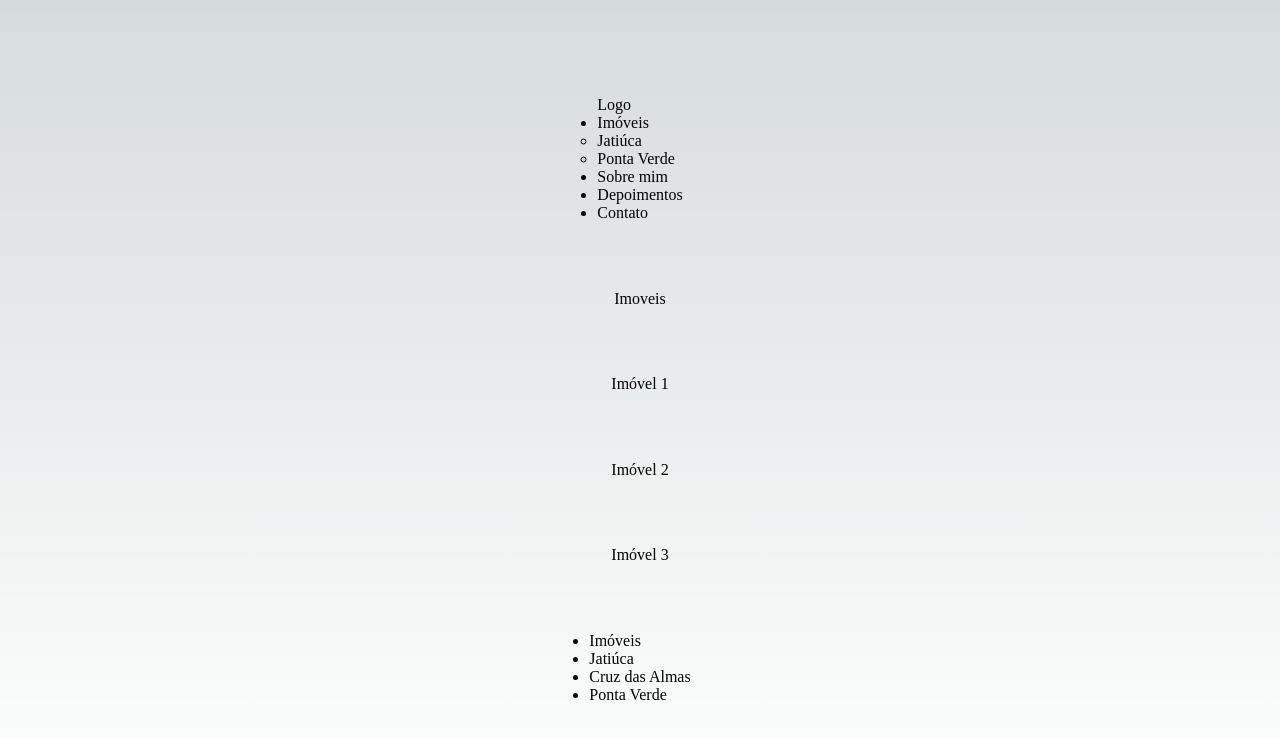
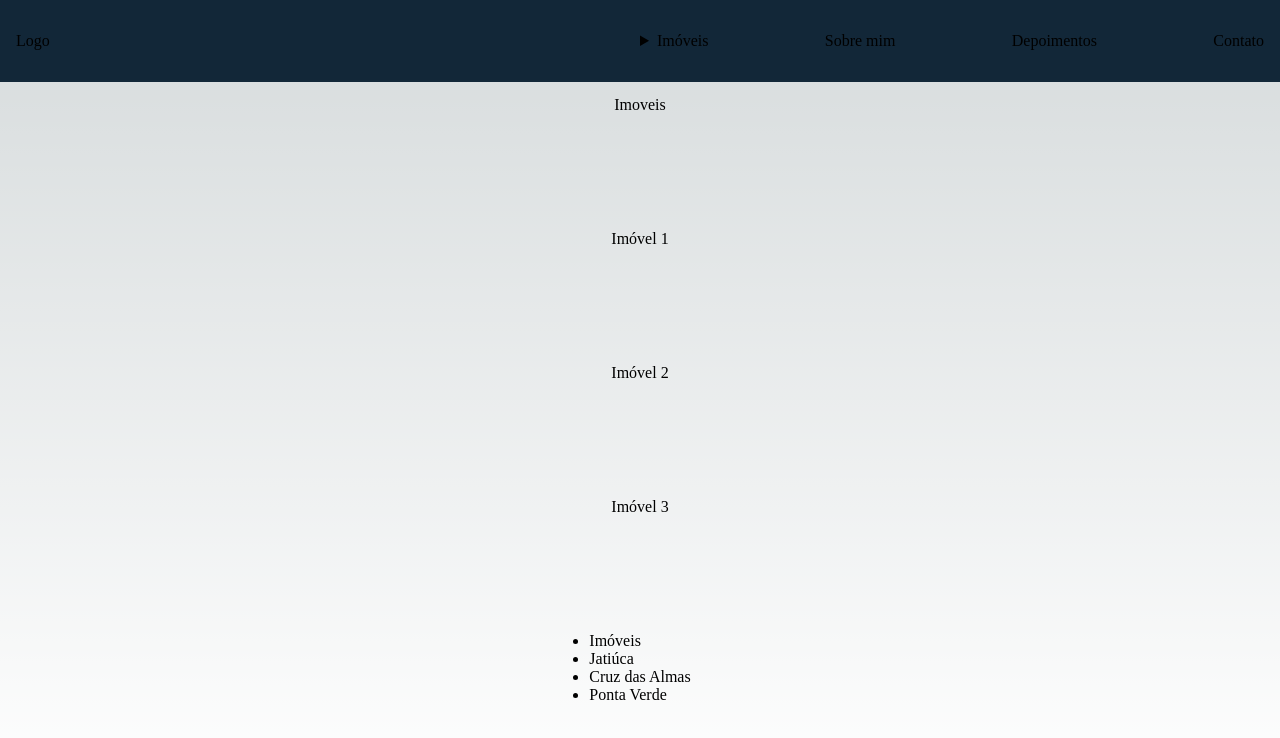
Before and after one commit to DiasJulia/wh-imoveis, a Next.js app: page /imoveis in a window 1280 px wide. Shown: the top 738 px of the page. Built offline with nearby package versions, Linux system fonts and the light colour scheme.

Commit message:
Feat(Styling Navbar):  Configured Stitches and created Styled navbar component

```diff
--- a/package.json
+++ b/package.json
@@ -10,6 +10,7 @@
   },
   "dependencies": {
     "@next/font": "13.1.2",
+    "@stitches/react": "^1.2.8",
     "@types/node": "18.11.18",
     "@types/react": "18.0.26",
     "@types/react-dom": "18.0.10",
@@ -18,6 +19,7 @@
     "next": "13.1.2",
     "react": "18.2.0",
     "react-dom": "18.2.0",
+    "styled-components": "^5.3.6",
     "typescript": "4.9.4"
   },
   "devDependencies": {
--- a/src/components/Navbar/index.tsx
+++ b/src/components/Navbar/index.tsx
@@ -1,21 +1,27 @@
 import Link from 'next/link'
-import React from 'react'
+import React, {useState} from 'react'
 
 import imoveis from '../../data/imoveis.json';
+import {Menu, Nav} from './styles';
 
 const Navbar = () => {
     const bairros =  Array.from(new Set(imoveis.map((imovel)=>{ if(!(imovel.bairro in imoveis)) return imovel.bairro})));
+
+    const [open, setOpen] = useState(false);
+
   return (
-    <nav>
+    <Nav>
         <Link href="/">Logo</Link>
-        <ul>
+        <Menu>
             <li>
-                <Link href="/imoveis">Imóveis</Link>
-                <ul>{bairros.map((bairro) =>{
+                <details open={open} onMouseOver={()=>{setOpen(true)}} onMouseOut={()=>{setOpen(false)}}>
+                <summary id="summary" ><Link href="/imoveis">Imóveis</Link></summary>
+                <ul id="bairros">{bairros.map((bairro) =>{
                 return <li key={bairro}>
-                        <Link href={`/${encodeURIComponent(bairro || "")}`}>{bairro}</Link>
+                        <Link href={`/imoveis?bairro=${encodeURIComponent(bairro || "")}`}>{bairro}</Link>
                         </li>
                 })}</ul>
+                </details>
             </li>
             <li>
                 <Link href="/">Sobre mim</Link>
@@ -26,8 +32,8 @@ const Navbar = () => {
             <li>
                 <Link href="/contato">Contato</Link>
             </li>
-        </ul>
-    </nav>
+        </Menu>
+    </Nav>
   )
 }
 
--- /dev/null
+++ b/src/components/Navbar/styles.ts
@@ -0,0 +1,18 @@
+import { styled } from "@/styles";
+
+export const Nav = styled('nav', {
+    backgroundColor: "$primary",
+    position: 'fixed',
+    width: '100%',
+    display: 'flex',
+    padding: '2rem max(calc(100vw - 1400px), 1rem)',
+    top: 0,
+    justifyContent: 'space-between',
+});
+
+export const Menu = styled('ul', {
+    listStyle: 'none',
+    display: 'flex',
+    width: '50%',
+    justifyContent: 'space-between',
+})
--- a/src/pages/_document.tsx
+++ b/src/pages/_document.tsx
@@ -1,9 +1,12 @@
 import { Html, Head, Main, NextScript } from 'next/document'
+import { getCssText } from '../styles';
 
 export default function Document() {
   return (
     <Html lang="pt-br">
-      <Head />
+      <Head>
+        <style id="stitches" dangerouslySetInnerHTML={{ __html: getCssText() }} />
+      </Head>
       <body>
         <Main />
         <NextScript />
--- /dev/null
+++ b/src/styles/index.ts
@@ -0,0 +1,18 @@
+import { createStitches } from "@stitches/react";
+
+export const {
+    getCssText,
+    config,
+    styled
+} = createStitches({
+    theme: {
+        colors: {
+            primary: '#122738',
+            secondary: '#FF9C00',
+            danger: '#dc3545',
+            success: '#198754',
+            warning: '#ffc107',
+            info: '#0dcaf0'
+        }
+    }
+})
```
Also changed, not shown: 1 other file (tests, documents, lock files or other folders).
